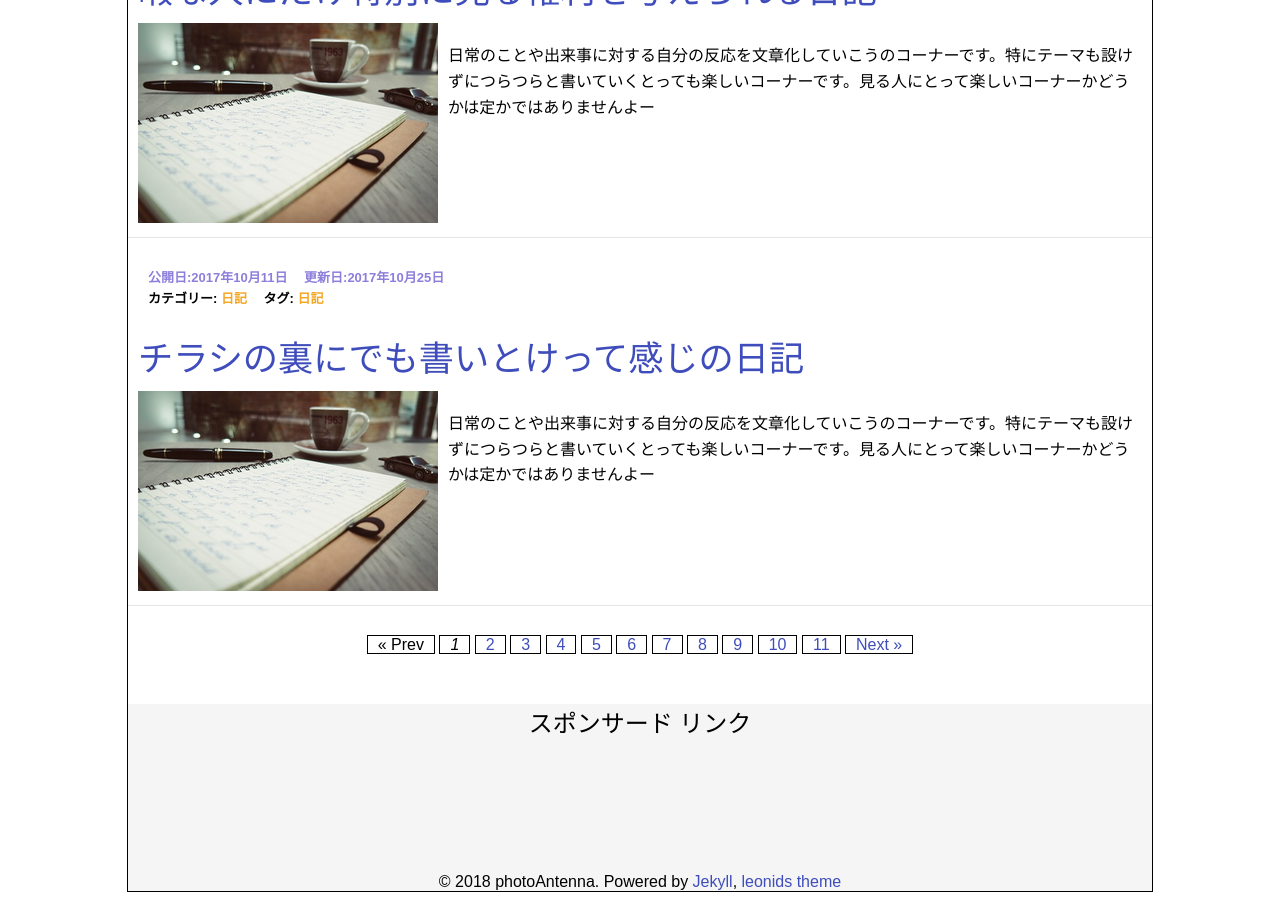
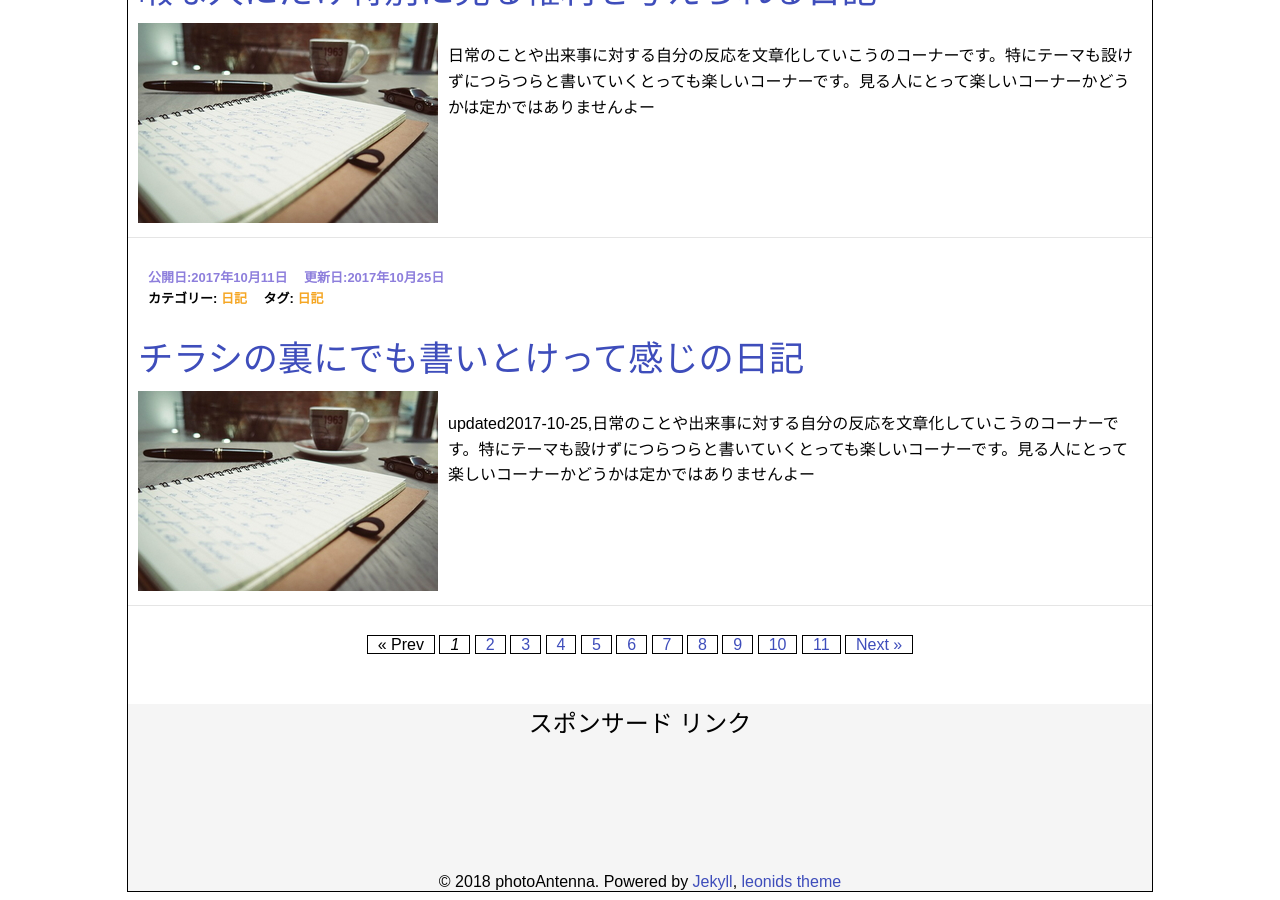
Before and after one commit to photoantenna/photoantenna.github.io, a Jekyll site: the page built from index.html, in a window 1280 px wide and 900 px high, scrolled down 1492 px. Built offline with Jekyll 4.4.1, drawn with Linux system fonts in a browser that asks for light colours; the list of posts is cut into pages by our own code.

Commit message:
Update 2017-10-11-diary.md

```diff
--- a/_posts/2017-10-11-diary.md
+++ b/_posts/2017-10-11-diary.md
@@ -2,7 +2,7 @@
 layout: post
 title: "チラシの裏にでも書いとけって感じの日記"
 permalink: diary02
-excerpt: "日常のことや出来事に対する自分の反応を文章化していこうのコーナーです。特にテーマも設けずにつらつらと書いていくとっても楽しいコーナーです。見る人にとって楽しいコーナーかどうかは定かではありませんよー"
+excerpt: "updated2017-10-25,日常のことや出来事に対する自分の反応を文章化していこうのコーナーです。特にテーマも設けずにつらつらと書いていくとっても楽しいコーナーです。見る人にとって楽しいコーナーかどうかは定かではありませんよー"
 categories: "日記"
 tags: "日記"
 keywords: "日記, チャーハン, カメラバッグ, 希望の党, 主夫, 多摩動物公園"
```
